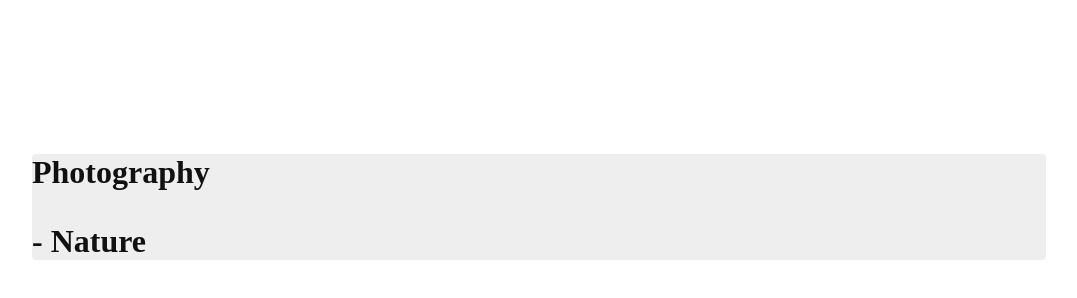
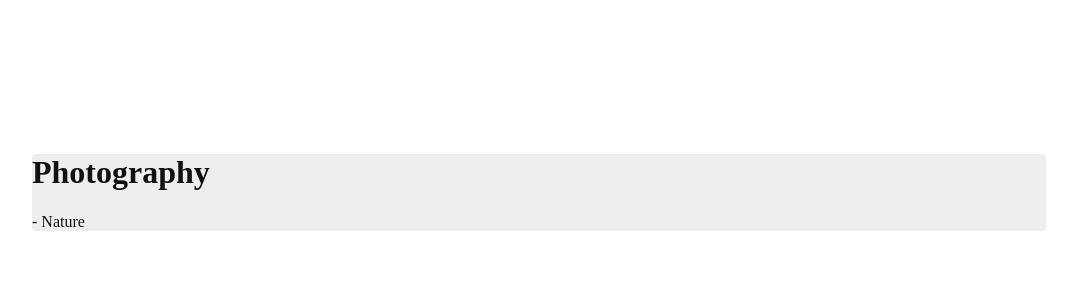
Before and after one commit to andreholman/andreholman.github.io, a plain HTML site: page portfolio/index.html in a window 1280 px wide. Shown: the whole page, without its empty margins (101-1178 px from the left). Drawn offline with Linux system fonts and the light colour scheme.

Commit message:
Update index.html

```diff
--- a/portfolio/index.html
+++ b/portfolio/index.html
@@ -7,7 +7,7 @@
   </head>
   <body>
     <div class="mainframe">
-        <h1>Photography<p> - Nature</p></h1>
+        <h1>Photography</h1><p> - Nature</p>
 
     </div>
   </body>
```
